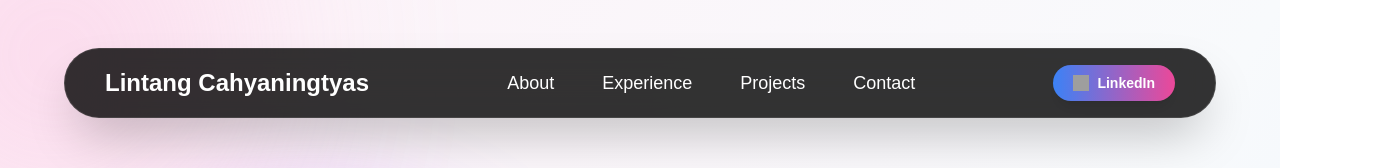
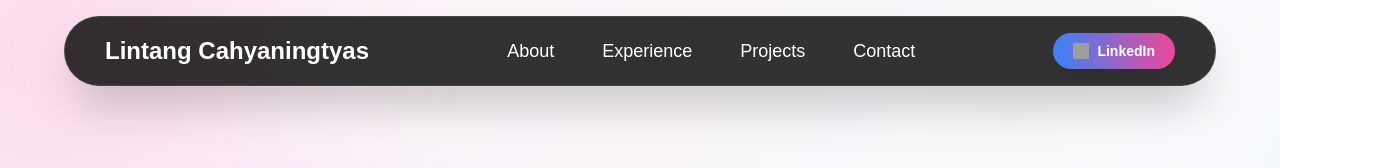
Before and after one commit to lintangntyas/portfolio, a Next.js app: page / in a window 1280 px wide. Shown: the top 168 px of the page, 1400 px wide, since content can reach past the window. Built offline with nearby package versions, Linux system fonts and the light colour scheme; grey boxes are pictures that could not be loaded.

Commit message:
Update page.js

```diff
--- a/app/page.js
+++ b/app/page.js
@@ -2,7 +2,7 @@ export default function Home() {
   return (
     <main
       id="top"
-      className="min-h-screen relative overflow-hidden pt-2 bg-gradient-to-br from-[#fdf2f8] via-[#f8fafc] to-[#dbeafe] px-5 md:px-10 py-6 md:py-8"
+      className="min-h-screen relative pt-2 bg-gradient-to-br from-[#fdf2f8] via-[#f8fafc] to-[#dbeafe] px-5 md:px-10 py-6 md:py-8"
     >
 
       {/* BACKGROUND */}
@@ -13,7 +13,9 @@ export default function Home() {
       <div className="absolute top-[40%] left-[45%] w-[250px] h-[250px] bg-purple-200 rounded-full blur-[100px] opacity-30"></div>
 
       {/* NAVBAR */}
-      <nav className="sticky top-4 z-[9999] max-w-6xl mx-auto bg-black/80 backdrop-blur-xl border border-white/10 rounded-3xl md:rounded-full px-5 md:px-10 py-4 flex flex-col md:flex-row items-center gap-4 md:gap-0 justify-between shadow-2xl">
+      <div className="fixed top-4 left-0 right-0 z-[9999] px-5 md:px-10">
+
+        <nav className="max-w-6xl mx-auto bg-black/80 backdrop-blur-xl border border-white/10 rounded-3xl md:rounded-full px-5 md:px-10 py-4 flex flex-col md:flex-row items-center gap-4 md:gap-0 justify-between shadow-2xl">
 
           {/* LOGO */}
           <a
@@ -80,12 +82,14 @@ export default function Home() {
             LinkedIn
 
           </a>
+
         </nav>
+      </div>
 
       {/* HERO */}
       <section
         id="about"
-        className="max-w-7xl mx-auto grid grid-cols-1 md:grid-cols-2 items-center gap-14 md:gap-24 mt-16 md:mt-24 relative z-10"
+        className="max-w-7xl mx-auto grid grid-cols-1 md:grid-cols-2 items-center gap-14 md:gap-24 pt-40 md:pt-48 relative z-10"
       >
 
         {/* IMAGE */}
@@ -265,6 +269,7 @@ export default function Home() {
         </div>
 
       </section>
+
     </main>
   );
 }
```
Lines whose indentation alone changed are shown as unchanged.
